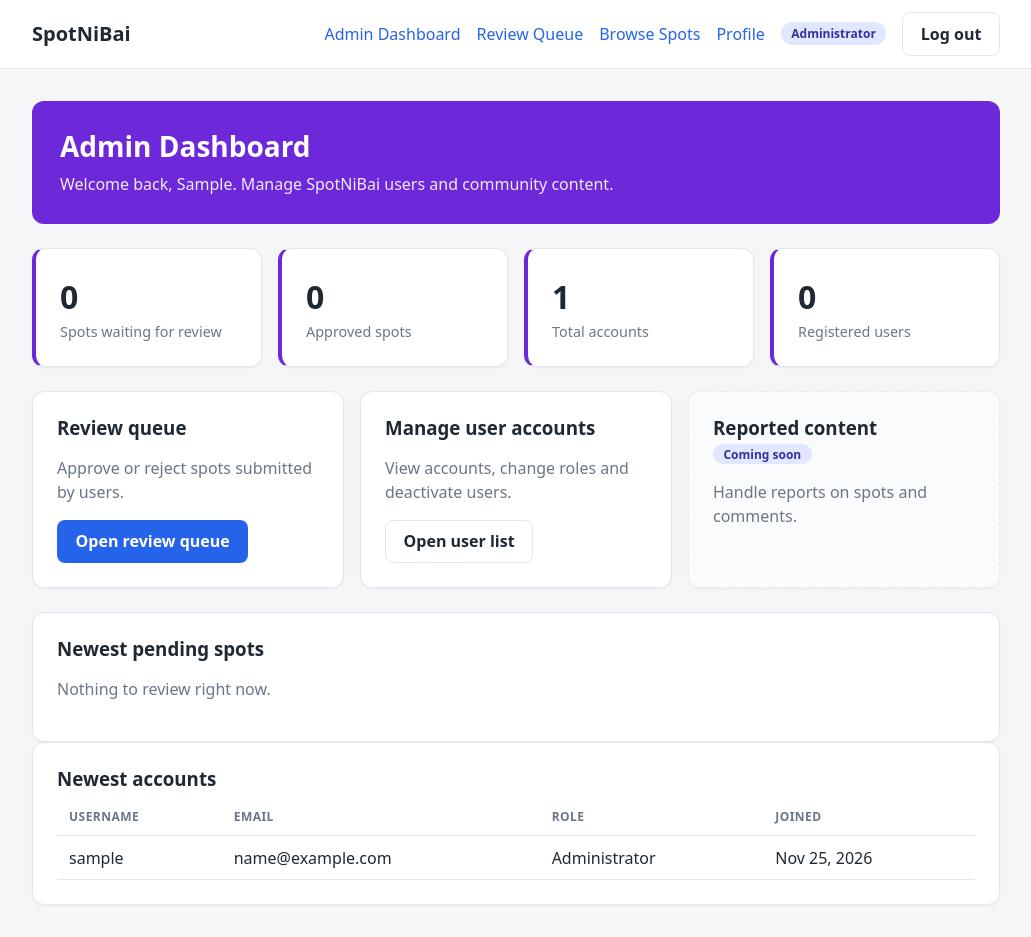
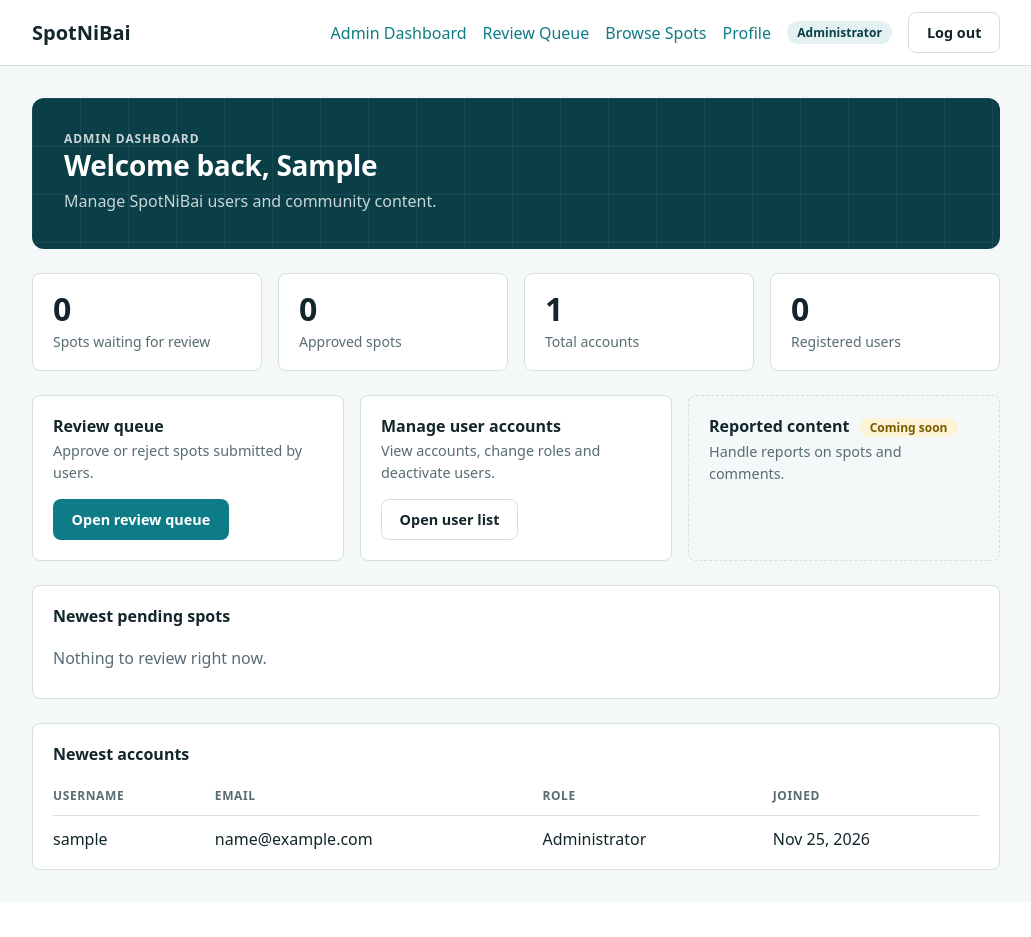
Before and after one commit to ildejanfigueras/SpotNiBai-Figueras-IldeJan-G2, a Django app: page /admin-dashboard/ in a window 1280 px wide. Shown: the whole page, without its empty margins (124-1155 px from the left). After the commit the page ends 870 px from the top, so only its background shows below. Run offline with Django 5.2, Linux system fonts and the light colour scheme; the visitor is signed in with stand-in values (Sample User, id 1); data comes from the database, SQL or seed files in the repository; data that the repository does not hold is empty.

Commit message:
style(dashboard): redesign admin and user dashboards

```diff
--- /dev/null
+++ b/static/css/dashboard.css
@@ -0,0 +1,221 @@
+/* SpotNiBai dashboards (admin and user). Loaded on top of style.css. */
+
+/* Same palette as the auth pages. Scoped to the dashboard body classes,
+   so no other page is affected. These also retheme the navbar and the
+   existing .btn / .badge classes from style.css on the dashboards. */
+body.dashboard-admin,
+body.dashboard-user {
+  --sea-900: #0a3f48;
+  --accent: #0e7c86;
+  --accent-hover: #0b666e;
+  --sand: #f4d58d;
+  --surface: #ffffff;
+  --ink: #12262c;
+  --muted: #586c73;
+  --line: #d5dee1;
+  --wash: #f5f8f9;
+  --warn: #7a5a00;
+  --warn-bg: #fdf3d7;
+  --warn-line: #ead58f;
+
+  --primary: var(--accent);
+  --primary-dark: var(--accent-hover);
+  --bg: var(--wash);
+  --text: var(--ink);
+  --border: var(--line);
+  --card: var(--surface);
+  --radius: 8px;
+
+  -webkit-font-smoothing: antialiased;
+}
+
+:is(body.dashboard-admin, body.dashboard-user) .badge {
+  background: #e3f1f3;
+  color: var(--sea-900);
+}
+
+:is(body.dashboard-admin, body.dashboard-user) .btn { font-size: 0.9rem; }
+
+/* Hero: same street grid as the auth side panel */
+.dash-hero {
+  position: relative;
+  overflow: hidden;
+  margin-bottom: 1.5rem;
+  padding: 2rem 2rem 2.25rem;
+  color: #fff;
+  background: var(--sea-900);
+  border-radius: 12px;
+}
+
+.dash-hero::before {
+  content: "";
+  position: absolute;
+  inset: 0;
+  background-image:
+    linear-gradient(rgba(255, 255, 255, 0.06) 1px, transparent 1px),
+    linear-gradient(90deg, rgba(255, 255, 255, 0.06) 1px, transparent 1px);
+  background-size: 48px 48px;
+  pointer-events: none;
+}
+
+.dash-hero > * { position: relative; }
+
+.dash-eyebrow {
+  margin: 0 0 0.5rem;
+  color: var(--sand);
+  font-size: 0.75rem;
+  font-weight: 600;
+  letter-spacing: 0.08em;
+  text-transform: uppercase;
+}
+
+.dash-hero h1 {
+  margin: 0 0 0.35rem;
+  font-size: 1.75rem;
+  font-weight: 650;
+  letter-spacing: -0.01em;
+}
+
+.dash-hero p {
+  max-width: 38em;
+  margin: 0;
+  color: rgba(255, 255, 255, 0.78);
+}
+
+/* Stat cards */
+.dash-stats {
+  display: grid;
+  gap: 1rem;
+  margin-bottom: 1.5rem;
+  grid-template-columns: repeat(auto-fit, minmax(190px, 1fr));
+}
+
+.dash-stat {
+  padding: 1.1rem 1.25rem;
+  background: var(--surface);
+  border: 1px solid var(--line);
+  border-radius: var(--radius);
+}
+
+.dash-stat-value {
+  font-size: 2rem;
+  font-weight: 650;
+  line-height: 1.1;
+  letter-spacing: -0.02em;
+}
+
+.dash-stat-label {
+  margin-top: 0.3rem;
+  color: var(--muted);
+  font-size: 0.875rem;
+}
+
+.dash-stat.is-attention {
+  background: var(--warn-bg);
+  border-color: var(--warn-line);
+}
+
+.dash-stat.is-attention .dash-stat-label { color: var(--warn); }
+
+/* Action cards */
+.dash-actions {
+  display: grid;
+  gap: 1rem;
+  margin-bottom: 1.5rem;
+  grid-template-columns: repeat(auto-fit, minmax(230px, 1fr));
+}
+
+.dash-action {
+  display: flex;
+  flex-direction: column;
+  align-items: flex-start;
+  padding: 1.25rem;
+  background: var(--surface);
+  border: 1px solid var(--line);
+  border-radius: var(--radius);
+}
+
+.dash-action h3 { margin: 0 0 0.25rem; font-size: 1rem; }
+
+.dash-action p {
+  flex: 1;
+  margin: 0 0 1rem;
+  color: var(--muted);
+  font-size: 0.9rem;
+}
+
+.dash-action.is-soon {
+  background: transparent;
+  border-style: dashed;
+}
+
+.dash-action.is-soon p { margin-bottom: 0; }
+
+.dash-action.is-soon .badge {
+  margin-left: 0.35rem;
+  vertical-align: middle;
+  background: var(--warn-bg);
+  color: var(--warn);
+}
+
+/* Panels and tables */
+.dash-panel {
+  margin-bottom: 1.5rem;
+  padding: 1.25rem 1.25rem 0.5rem;
+  background: var(--surface);
+  border: 1px solid var(--line);
+  border-radius: var(--radius);
+}
+
+.dash-panel h2 {
+  margin: 0 0 0.75rem;
+  font-size: 1rem;
+}
+
+.dash-table { width: 100%; border-collapse: collapse; }
+
+.dash-table th,
+.dash-table td {
+  padding: 0.65rem 0.75rem;
+  text-align: left;
+  border-bottom: 1px solid var(--line);
+}
+
+.dash-table th:first-child,
+.dash-table td:first-child { padding-left: 0; }
+
+.dash-table th {
+  color: var(--muted);
+  font-size: 0.75rem;
+  font-weight: 600;
+  letter-spacing: 0.05em;
+  text-transform: uppercase;
+}
+
+.dash-table tbody tr:last-child td { border-bottom: 0; }
+.dash-table a { color: var(--accent); font-weight: 600; }
+
+.dash-empty {
+  margin: 0;
+  padding: 0.5rem 0 1.25rem;
+  color: var(--muted);
+}
+
+/* Profile panel on the user dashboard */
+.dash-profile {
+  display: flex;
+  align-items: center;
+  justify-content: space-between;
+  gap: 1rem;
+  flex-wrap: wrap;
+  padding-bottom: 1.25rem;
+}
+
+.dash-profile h2 { margin-bottom: 0.15rem; }
+.dash-profile p { margin: 0; color: var(--muted); font-size: 0.9rem; }
+.dash-profile-actions { display: flex; gap: 0.5rem; flex-wrap: wrap; }
+
+@media (max-width: 600px) {
+  .dash-hero { padding: 1.5rem 1.25rem 1.75rem; }
+  .dash-hero h1 { font-size: 1.5rem; }
+}
--- a/templates/base.html
+++ b/templates/base.html
@@ -6,6 +6,7 @@
   <meta name="viewport" content="width=device-width, initial-scale=1">
   <title>{% block title %}SpotNiBai{% endblock %}</title>
   <link rel="stylesheet" href="{% static 'css/style.css' %}">
+  {% block extra_css %}{% endblock %}
 </head>
 <body class="{% block body_class %}{% endblock %}">
   <header class="navbar">
--- a/templates/dashboard/admin_dashboard.html
+++ b/templates/dashboard/admin_dashboard.html
@@ -1,56 +1,59 @@
 {% extends "base.html" %}
+{% load static %}
 {% block title %}Admin Dashboard | SpotNiBai{% endblock %}
 {% block body_class %}dashboard-admin{% endblock %}
+{% block extra_css %}<link rel="stylesheet" href="{% static 'css/dashboard.css' %}">{% endblock %}
 
 {% block content %}
-<section class="hero">
-  <h1>Admin Dashboard</h1>
-  <p>Welcome back, {{ user.first_name|default:user.username }}. Manage SpotNiBai users and community content.</p>
+<section class="dash-hero">
+  <p class="dash-eyebrow">Admin dashboard</p>
+  <h1>Welcome back, {{ user.first_name|default:user.username }}</h1>
+  <p>Manage SpotNiBai users and community content.</p>
 </section>
 
-<div class="grid">
-  <div class="card stat-card">
-    <div class="stat-value">{{ pending_count }}</div>
-    <div class="stat-label">Spots waiting for review</div>
+<div class="dash-stats">
+  <div class="dash-stat{% if pending_count %} is-attention{% endif %}">
+    <div class="dash-stat-value">{{ pending_count }}</div>
+    <div class="dash-stat-label">Spots waiting for review</div>
   </div>
-  <div class="card stat-card">
-    <div class="stat-value">{{ approved_count }}</div>
-    <div class="stat-label">Approved spots</div>
+  <div class="dash-stat">
+    <div class="dash-stat-value">{{ approved_count }}</div>
+    <div class="dash-stat-label">Approved spots</div>
   </div>
-  <div class="card stat-card">
-    <div class="stat-value">{{ total_users }}</div>
-    <div class="stat-label">Total accounts</div>
+  <div class="dash-stat">
+    <div class="dash-stat-value">{{ total_users }}</div>
+    <div class="dash-stat-label">Total accounts</div>
   </div>
-  <div class="card stat-card">
-    <div class="stat-value">{{ total_registered }}</div>
-    <div class="stat-label">Registered users</div>
+  <div class="dash-stat">
+    <div class="dash-stat-value">{{ total_registered }}</div>
+    <div class="dash-stat-label">Registered users</div>
   </div>
 </div>
 
-<div class="grid">
-  <div class="card">
+<div class="dash-actions">
+  <div class="dash-action">
     <h3>Review queue</h3>
-    <p class="muted">Approve or reject spots submitted by users.</p>
+    <p>Approve or reject spots submitted by users.</p>
     <a class="btn btn-primary" href="{% url 'spots:review_queue' %}">Open review queue</a>
   </div>
-  <div class="card">
+  <div class="dash-action">
     <h3>Manage user accounts</h3>
-    <p class="muted">View accounts, change roles and deactivate users.</p>
+    <p>View accounts, change roles and deactivate users.</p>
     {% if user.is_staff %}
       <a class="btn btn-outline" href="{% url 'admin:accounts_customuser_changelist' %}">Open user list</a>
     {% endif %}
   </div>
-  <div class="card card-soon">
+  <div class="dash-action is-soon">
     <h3>Reported content <span class="badge">Coming soon</span></h3>
-    <p class="muted">Handle reports on spots and comments.</p>
+    <p>Handle reports on spots and comments.</p>
   </div>
 </div>
 
-<div class="card">
-  <h3>Newest pending spots</h3>
+<section class="dash-panel">
+  <h2>Newest pending spots</h2>
   {% if pending_spots %}
   <div class="table-wrap">
-    <table class="table">
+    <table class="dash-table">
       <thead>
         <tr><th>Spot</th><th>Category</th><th>Submitted by</th><th>Submitted</th></tr>
       </thead>
@@ -67,14 +70,14 @@
     </table>
   </div>
   {% else %}
-    <p class="muted">Nothing to review right now.</p>
+    <p class="dash-empty">Nothing to review right now.</p>
   {% endif %}
-</div>
+</section>
 
-<div class="card">
-  <h3>Newest accounts</h3>
+<section class="dash-panel">
+  <h2>Newest accounts</h2>
   <div class="table-wrap">
-    <table class="table">
+    <table class="dash-table">
       <thead>
         <tr><th>Username</th><th>Email</th><th>Role</th><th>Joined</th></tr>
       </thead>
@@ -90,5 +93,5 @@
       </tbody>
     </table>
   </div>
-</div>
+</section>
 {% endblock %}
```
Also changed, not shown: templates/dashboard/user_dashboard.html (+39 -32 lines).
